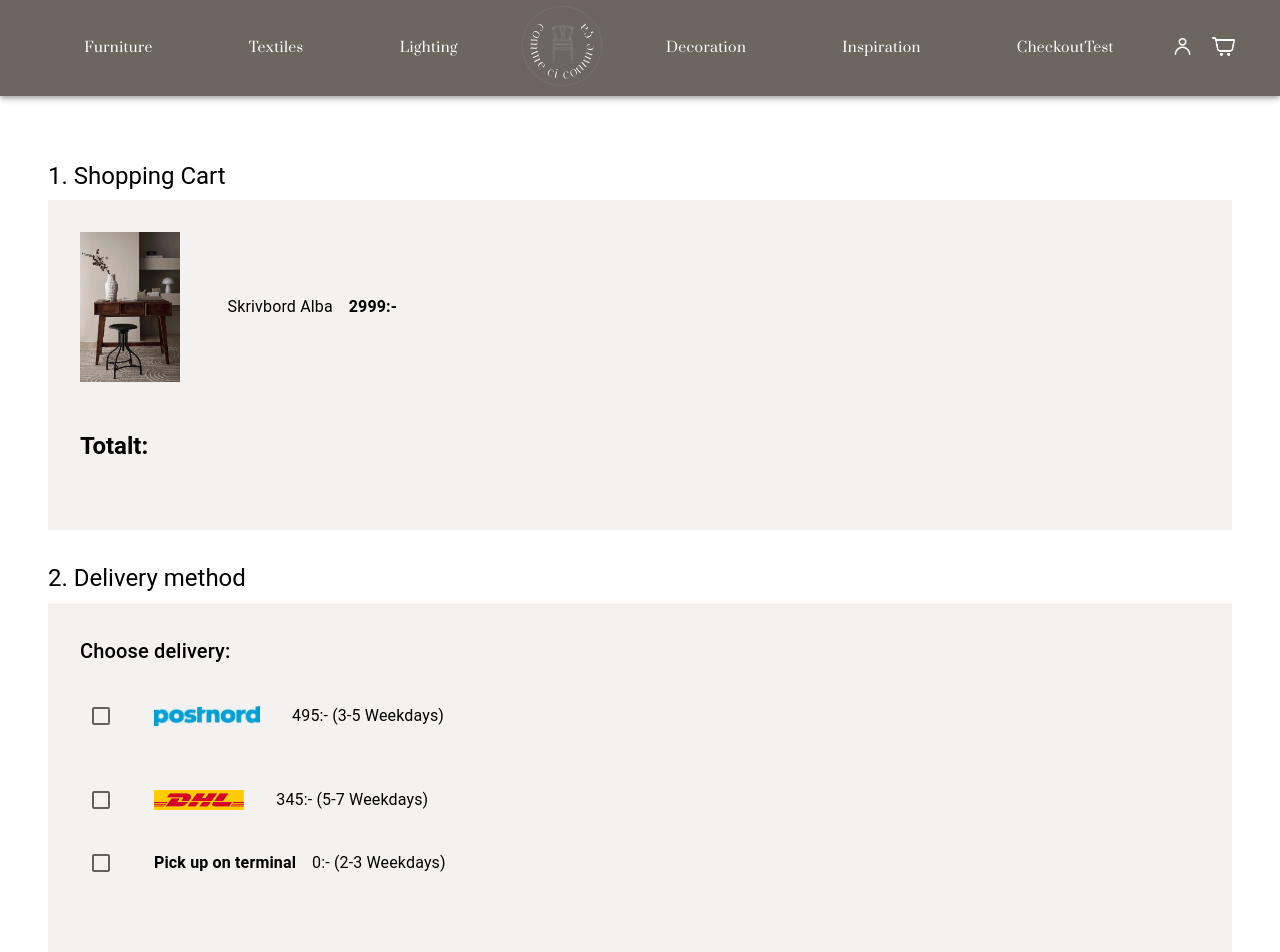
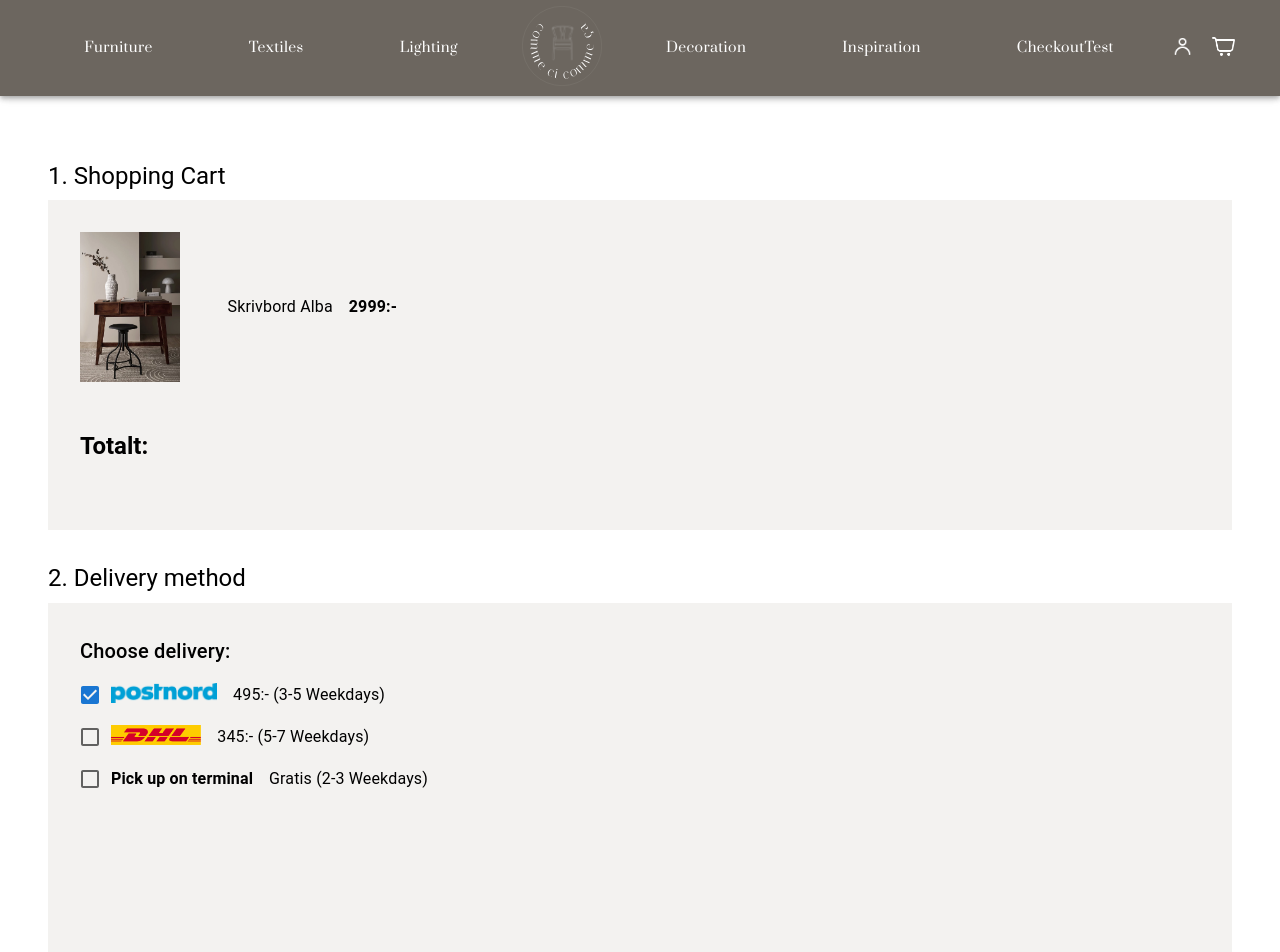
Before and after one commit to mirrenil/commeci-commeca-webbshop, a React (Create React App) app: page /checkoutpage in a window 1280 px wide. Shown: the top 952 px of the page. Built offline with nearby package versions, Linux system fonts and the light colour scheme; a web font is replaced by a local one.

Commit message:
Installed "yup" and "formik". Added Formgroup to group the checkboxes together.

```diff
--- a/package.json
+++ b/package.json
@@ -16,12 +16,14 @@
     "@types/node": "^16.11.26",
     "@types/react": "^17.0.39",
     "@types/react-dom": "^17.0.13",
+    "formik": "^2.2.9",
     "react": "^17.0.2",
     "react-dom": "^17.0.2",
     "react-router-dom": "^6.2.2",
     "react-scripts": "5.0.0",
     "typescript": "^4.6.2",
-    "web-vitals": "^2.1.4"
+    "web-vitals": "^2.1.4",
+    "yup": "^0.32.11"
   },
   "scripts": {
     "start": "react-scripts start",
--- a/src/components/CheckoutPage.tsx
+++ b/src/components/CheckoutPage.tsx
@@ -1,4 +1,12 @@
-import { Box, Button, Checkbox, TextField, Typography } from "@mui/material";
+import {
+  Box,
+  Button,
+  Checkbox,
+  FormControlLabel,
+  FormGroup,
+  TextField,
+  Typography,
+} from "@mui/material";
 import PostnordLogo from "../assets/images/PostnordLogo.webp";
 import DhlLogo from "../assets/images/DhlLogo.png";
 import SwishLogo from "../assets/images/SwishLogo.svg";
@@ -69,52 +77,43 @@ function CheckoutPage() {
             marginLeft: "2rem",
           }}
         >
-          <Checkbox />
-          <Box
-            component="img"
-            display="flex"
-            style={{ height: "20px", margin: "2rem", justifyContent: "center" }}
-            src={PostnordLogo}
+          <FormGroup>
+            <FormControlLabel
+              control={<Checkbox defaultChecked />}
+              label={
+                <Box sx={{ display: "flex" }}>
+                  <img src={PostnordLogo} alt="Postnord" height="20px" />
+                  <Typography style={{ marginLeft: "1rem" }}>
+                    495:- (3-5 Weekdays)
+                  </Typography>
+                </Box>
+              }
             />
-          <Typography style={{}}>495:- (3-5 Weekdays)</Typography>
+            <FormControlLabel
+              control={<Checkbox />}
+              label={
+                <Box sx={{ display: "flex" }}>
+                  <img src={DhlLogo} alt="Postnord" height="20px" />
+                  <Typography style={{ marginLeft: "1rem" }}>
+                    345:- (5-7 Weekdays)
+                  </Typography>
                 </Box>
-
-        <Box
-          style={{
-            display: "flex",
-            flexDirection: "row",
-            alignItems: "center",
-            marginLeft: "2rem",
-          }}
-        >
-          <Checkbox />
-          <Box
-            component="img"
-            display="flex"
-            style={{ height: "20px", margin: "2rem", justifyContent: "center" }}
-            src={DhlLogo}
+              }
             />
-          <Typography style={{}}>345:- (5-7 Weekdays)</Typography>
-        </Box>
-
-        <Box
-          style={{
-            display: "flex",
-            flexDirection: "row",
-            alignItems: "center",
-            marginLeft: "2rem",
-          }}
-        >
-          <Checkbox />
-          <Typography
-            variant="body1"
-            style={{ marginLeft: "2rem", fontWeight: "bold" }}
-          >
+            <FormControlLabel
+              control={<Checkbox />}
+              label={
+                <Box sx={{ display: "flex" }}>
+                  <Typography style={{ fontWeight: "bold" }}>
                     Pick up on terminal
                   </Typography>
                   <Typography style={{ marginLeft: "1rem" }}>
-            0:- (2-3 Weekdays)
+                    Gratis (2-3 Weekdays)
                   </Typography>
+                </Box>
+              }
+            />
+          </FormGroup>
         </Box>
       </Box>
       <Typography variant="h5" gutterBottom style={{ marginTop: "2rem" }}>
```
Also changed, not shown: 1 other file (tests, documents, lock files or other folders). Lines whose indentation alone changed are shown as unchanged.
